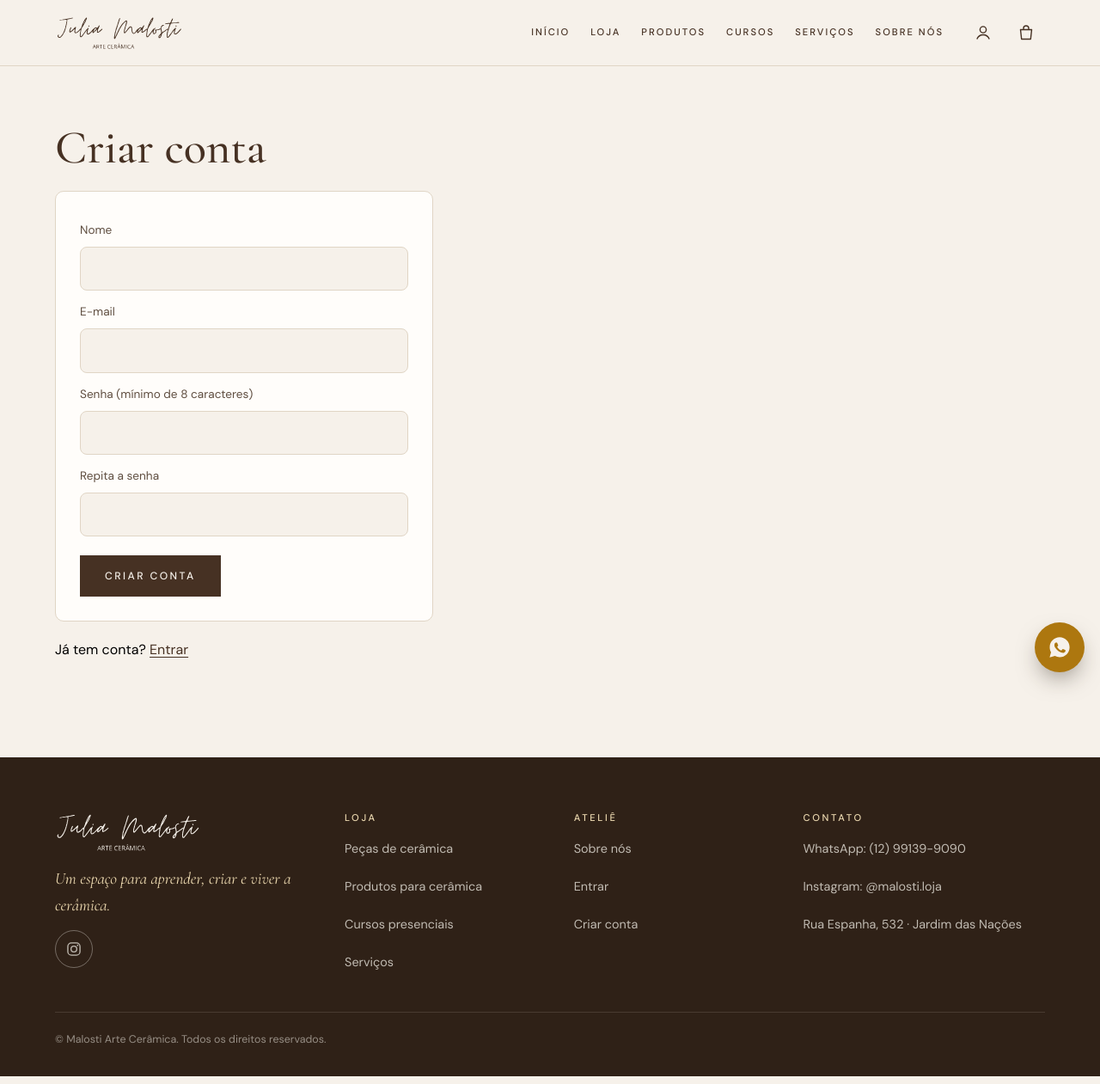
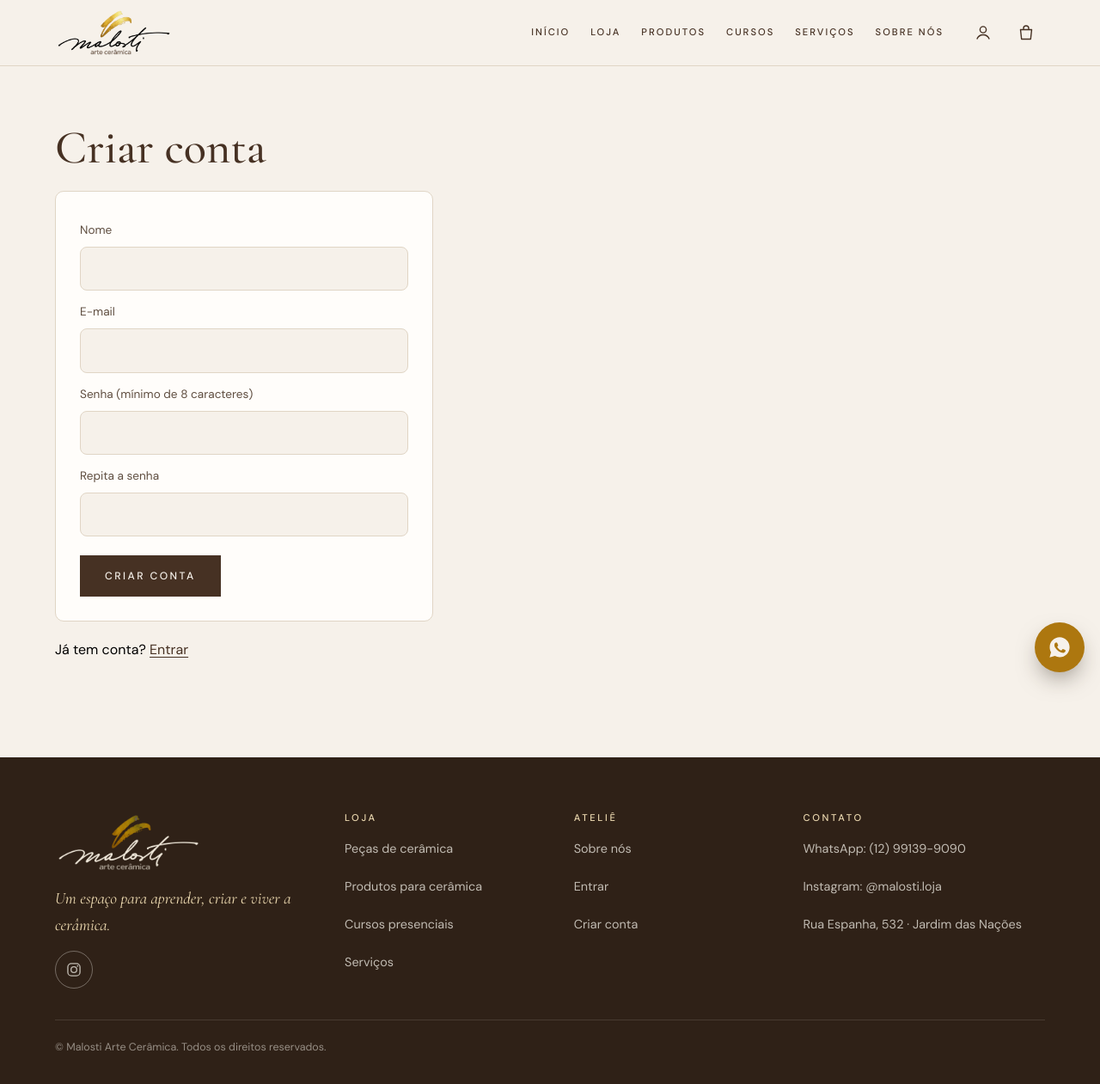
Before and after one commit to Dsmalosti/loja-ceramica, a Flask app: page /cadastro in a window 1280 px wide. Shown: the whole page at 86% size. Run offline with Flask 3, Linux system fonts and the light colour scheme.

Commit message:
Usa o logo da Julia no topo e no rodapé

```diff
--- a/app/static/css/style.css
+++ b/app/static/css/style.css
@@ -111,11 +111,14 @@ a:hover { color: var(--cor-ambar-escuro); }
 .js .pagina-inicio .topo:not(.topo--solido):not(.topo--aberto) { background: transparent; color: var(--cor-creme); box-shadow: none; }
 
 .topo__linha { height: 100%; display: flex; align-items: center; gap: 24px; }
-.marca { display: flex; align-items: center; min-height: 44px; width: 150px; flex-shrink: 0; color: inherit; }
+.marca { display: flex; align-items: center; min-height: 44px; width: 136px; flex-shrink: 0; color: inherit; }
+/* Logo da Julia (WebP com fundo transparente). A versão clara vale sobre fundo escuro: topo transparente da home e rodapé. */
 .marca span {
-  display: block; width: 100%; aspect-ratio: 670 / 185; background: currentColor;
-  -webkit-mask: url(../img/logo.svg) center / contain no-repeat; mask: url(../img/logo.svg) center / contain no-repeat;
+  display: block; width: 100%; aspect-ratio: 900 / 372;
+  background: url(../img/logo.webp) center / contain no-repeat;
 }
+.js .pagina-inicio .topo:not(.topo--solido):not(.topo--aberto) .marca span,
+.rodape .marca span { background-image: url(../img/logo-claro.webp); }
 .menu { display: flex; align-items: center; gap: 24px; margin-left: auto; }
 .menu > a { position: relative; font-size: 0.7rem; font-weight: 500; letter-spacing: 0.18em; text-transform: uppercase; text-decoration: none; color: inherit; padding: 6px 0; }
 .menu > a::after { content: ""; position: absolute; left: 0; right: 0; bottom: 0; height: 1px; background: currentColor; transform: scaleX(0); transform-origin: left; transition: transform .3s var(--ease-out); }
@@ -152,7 +155,7 @@ button.link { background: none; border: 0; padding: 0; font: inherit; color: var
 /* Celular e tablet: menu vira gaveta (só com JS; sem JS os links ficam na linha) */
 @media (max-width: 1100px) {
   :root { --topo: 64px; }
-  .marca { width: 128px; }
+  .marca { width: 116px; }
   .conta { margin-left: auto; }
   .conta__texto { display: none; }
   .topo--js .topo__botao { display: block; }
```
Also changed, not shown: app/static/img/logo-claro.webp (added), app/static/img/logo.webp (added).
